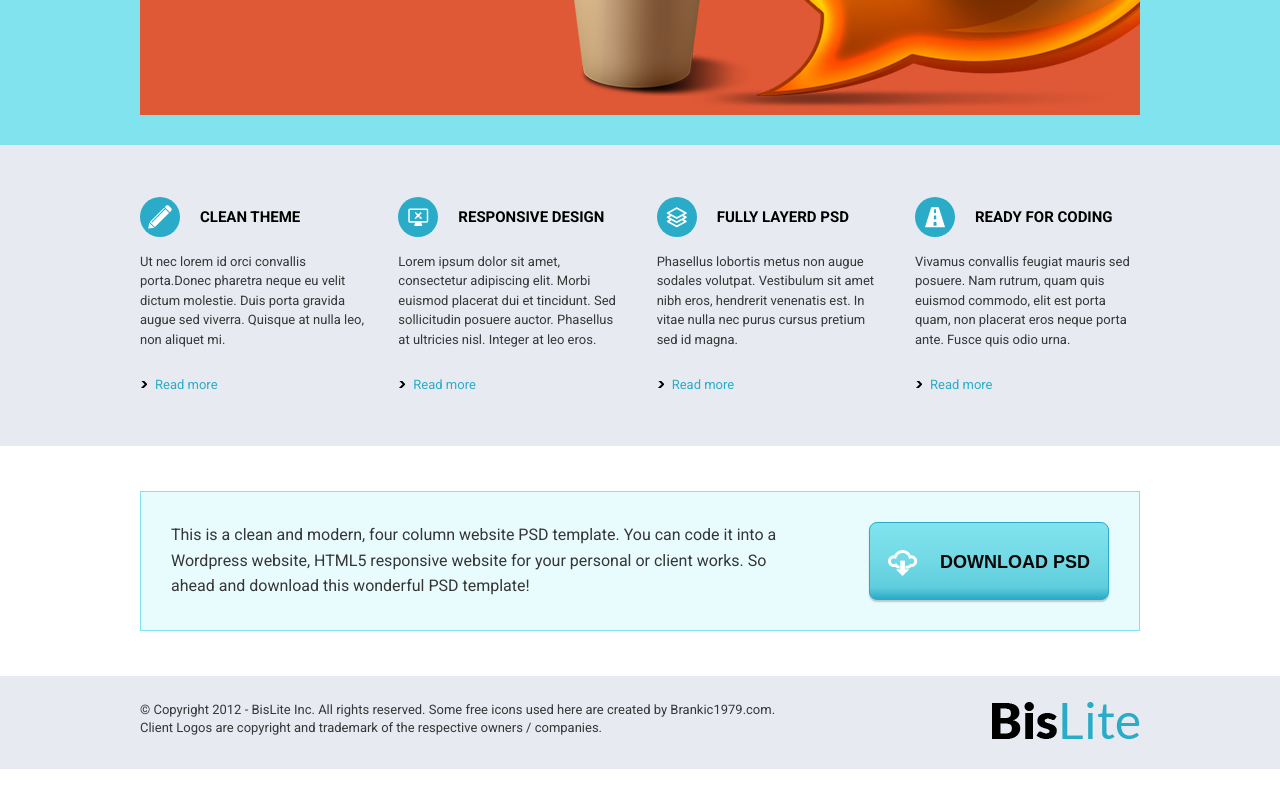
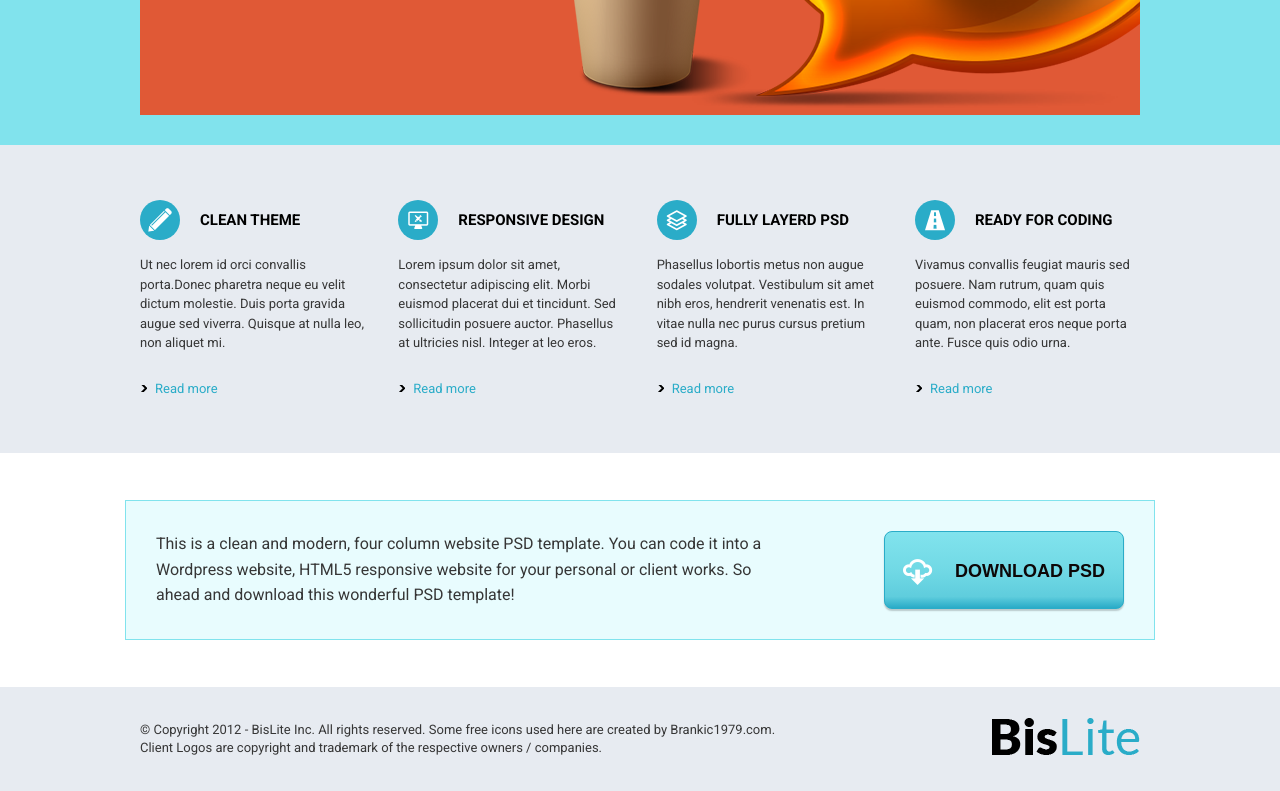
Before and after one commit to alexander-ozymlevskiy/Homework_10_Ozymlevskiy, a plain HTML site: page index.html in a window 1280 px wide. Shown: the part 476-1267 px from the top of the page. Before the commit the page ends 1245 px from the top, so only its background shows below. Drawn offline with Linux system fonts and the light colour scheme; files whose address does not match are found by name.

Commit message:
reworked

```diff
--- a/index.html
+++ b/index.html
@@ -19,12 +19,15 @@
   <body>
     <header class="header">
       <div class="container">
+        <div class="container-inner">
           <div class="logo">
             <a href="#"><img src="img/logo.png" alt="logo" /></a>
           </div>
           <nav class="nav">
             <ul class="nav-items">
-            <li class="nav-item"><a href="#" class="nav-item-link">Home</a></li>
+              <li class="nav-item">
+                <a href="#" class="nav-item-link">Home</a>
+              </li>
               <li class="nav-item">
                 <a href="#" class="nav-item-link">About us</a>
               </li>
@@ -74,12 +77,15 @@
                   </li>
                 </ul>
               </li>
-            <li class="nav-item"><a href="#" class="nav-item-link">BLOG</a></li>
+              <li class="nav-item">
+                <a href="#" class="nav-item-link">BLOG</a>
+              </li>
               <li class="nav-item">
                 <a href="#" class="nav-item-link">CONTACT US</a>
               </li>
             </ul>
           </nav>
+        </div>
       </div>
     </header>
     <main>
@@ -98,13 +104,14 @@
       </div>
       <div class="content">
         <div class="container">
+          <div class="container-inner">
             <div class="card">
               <span class="icon icon-clean-theme icon-large"></span>
               <h2 class="card-name">Clean Theme</h2>
               <p class="card-description">
-              Ut nec lorem id orci convallis porta.Donec pharetra neque eu velit
-              dictum molestie. Duis porta gravida augue sed viverra. Quisque at
-              nulla leo, non aliquet mi.
+                Ut nec lorem id orci convallis porta.Donec pharetra neque eu
+                velit dictum molestie. Duis porta gravida augue sed viverra.
+                Quisque at nulla leo, non aliquet mi.
               </p>
               <a href="#" class="read-more-link right-arrow-icon">Read more</a>
             </div>
@@ -133,10 +140,11 @@
               <h2 class="card-name">Ready for coding</h2>
               <p class="card-description">
                 Vivamus convallis feugiat mauris sed posuere. Nam rutrum, quam
-              quis euismod commodo, elit est porta quam, non placerat eros neque
-              porta ante. Fusce quis odio urna.
+                quis euismod commodo, elit est porta quam, non placerat eros
+                neque porta ante. Fusce quis odio urna.
               </p>
               <a href="#" class="read-more-link right-arrow-icon">Read more</a>
+            </div>
           </div>
         </div>
       </div>
@@ -156,6 +164,7 @@
     </main>
     <footer class="footer">
       <div class="container">
+        <div class="container-inner">
           <p class="footer-info">
             © Copyright 2012 - BisLite Inc. All rights reserved. Some free icons
             used here are created by Brankic1979.com. Client Logos are copyright
@@ -165,6 +174,7 @@
             <a href="#"><img src="img/logo.png" alt="logo" /></a>
           </div>
         </div>
+      </div>
     </footer>
     <script src="js/jquery-3.6.4.min.js"></script>
     <script src="js/slick.min.js"></script>
--- a/styles/styles.css
+++ b/styles/styles.css
@@ -13,14 +13,14 @@ body {
 }
 
 .container {
+  margin: 0 auto;
+  max-width: 1030px;
+  padding: 0 15px;
+}
+
+.container-inner {
   display: flex;
   justify-content: space-between;
-  margin: 0 auto;
-  width: 1000px;
-}
-
-.logo {
-  display: flex;
   align-items: center;
 }
 
@@ -155,10 +155,9 @@ ul {
 }
 
 .content {
-  display: flex;
   background-color: #e7ebf1;
   min-height: 301px;
-  align-items: center;
+  padding: 55px 0;
 }
 
 .card {
@@ -210,12 +209,13 @@ ul {
 }
 
 .block-download-psd {
-  display: flex;
-  align-items: center;
   min-height: 230px;
+  padding: 47px 0;
 }
 
 .download-psd {
+  display: flex;
+  justify-content: space-between;
   border: 1px solid #81e3ed;
   background-color: #e8fcfe;
   min-height: 140px;
@@ -257,10 +257,8 @@ ul {
 }
 
 .footer {
-  display: flex;
   background-color: #e7ebf1;
-  min-height: 93px;
-  align-items: center;
+  padding: 30px 0;
 }
 
 .footer-info {
```
Lines whose indentation alone changed are shown as unchanged.
